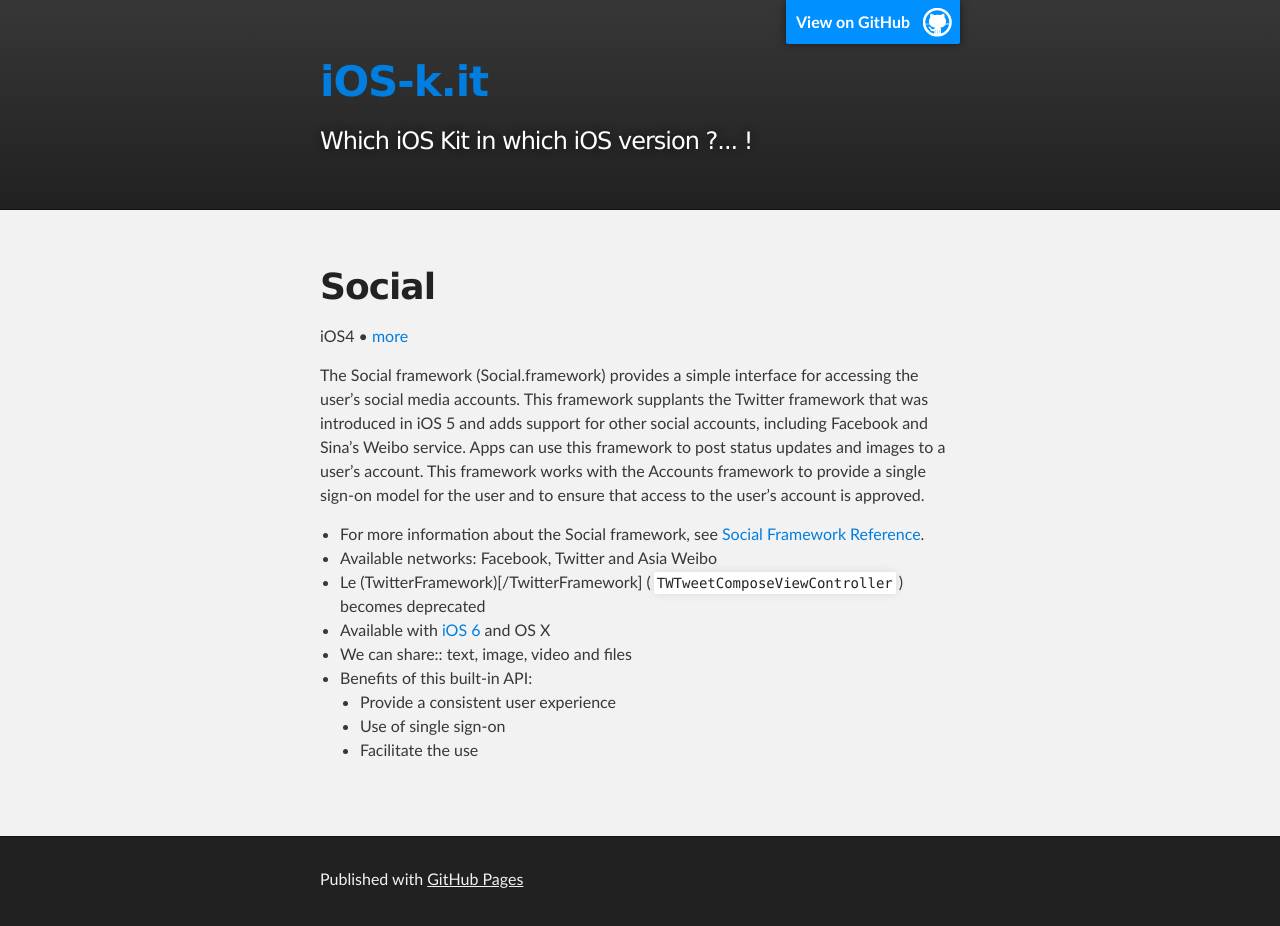
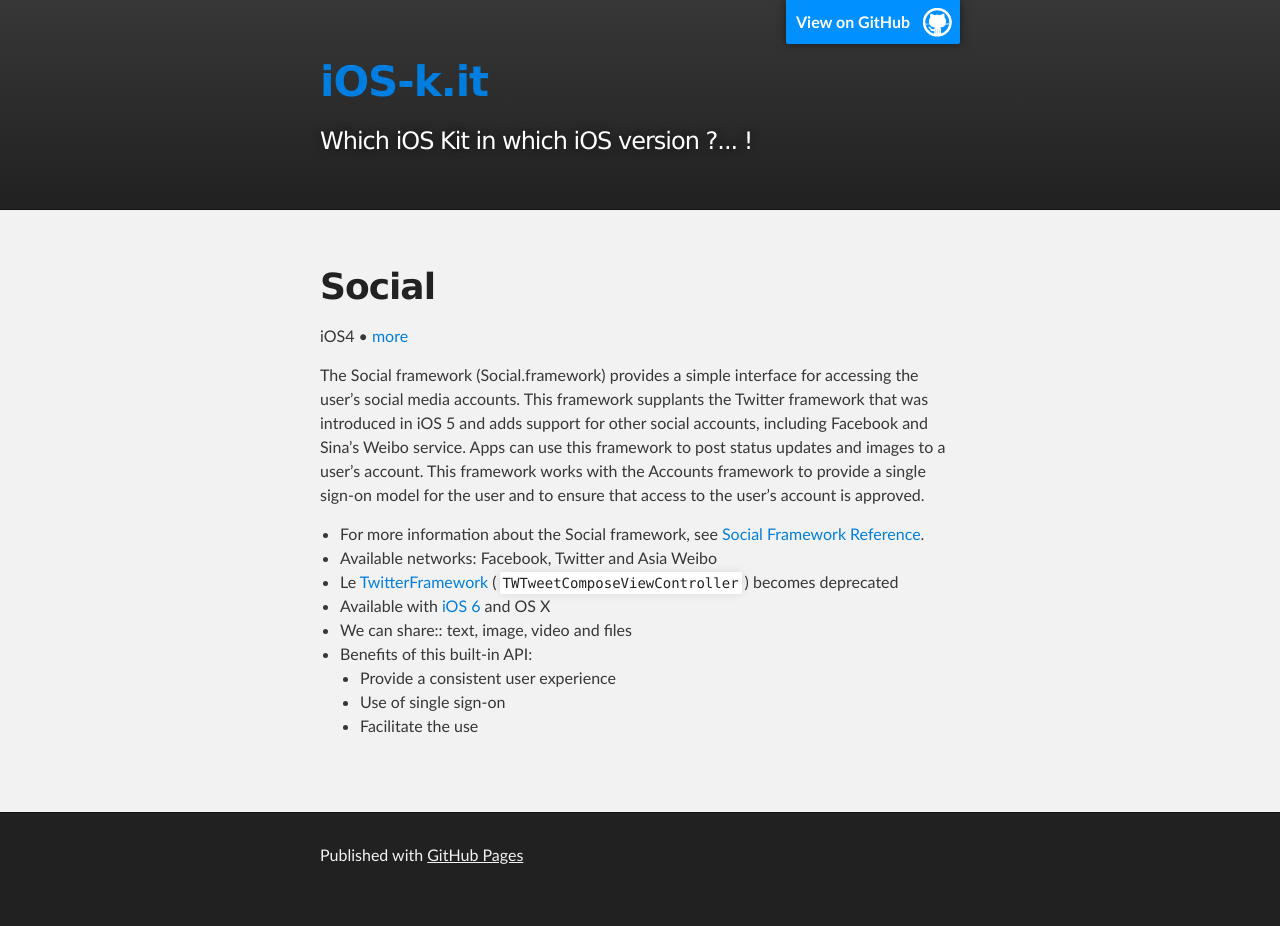
Before and after one commit to ioskit/ioskit.github.io, a Jekyll site: the page built from _kits/Social.md, in a window 1280 px wide. Built offline with Jekyll 4.4.1, drawn with Linux system fonts in a browser that asks for light colours; after the commit the page ends 902 px from its top, so only the background shows below that.

Commit message:
social: url bugfix.

```diff
--- a/_kits/Social.md
+++ b/_kits/Social.md
@@ -11,7 +11,7 @@
 
 * For more information about the Social framework, see [Social Framework Reference](https://developer.apple.com/library/ios/documentation/Social/Reference/Social_Framework/index.html#//apple_ref/doc/uid/TP40012233).
 * Available networks: Facebook, Twitter and Asia Weibo
-* Le (TwitterFramework)[/TwitterFramework] (`TWTweetComposeViewController`) becomes deprecated
+* Le [TwitterFramework](/TwitterFramework) (`TWTweetComposeViewController`) becomes deprecated
 * Available with [iOS 6](/ios6) and OS X
 * We can share:: text, image, video and files
 * Benefits of this built-in API:
```
